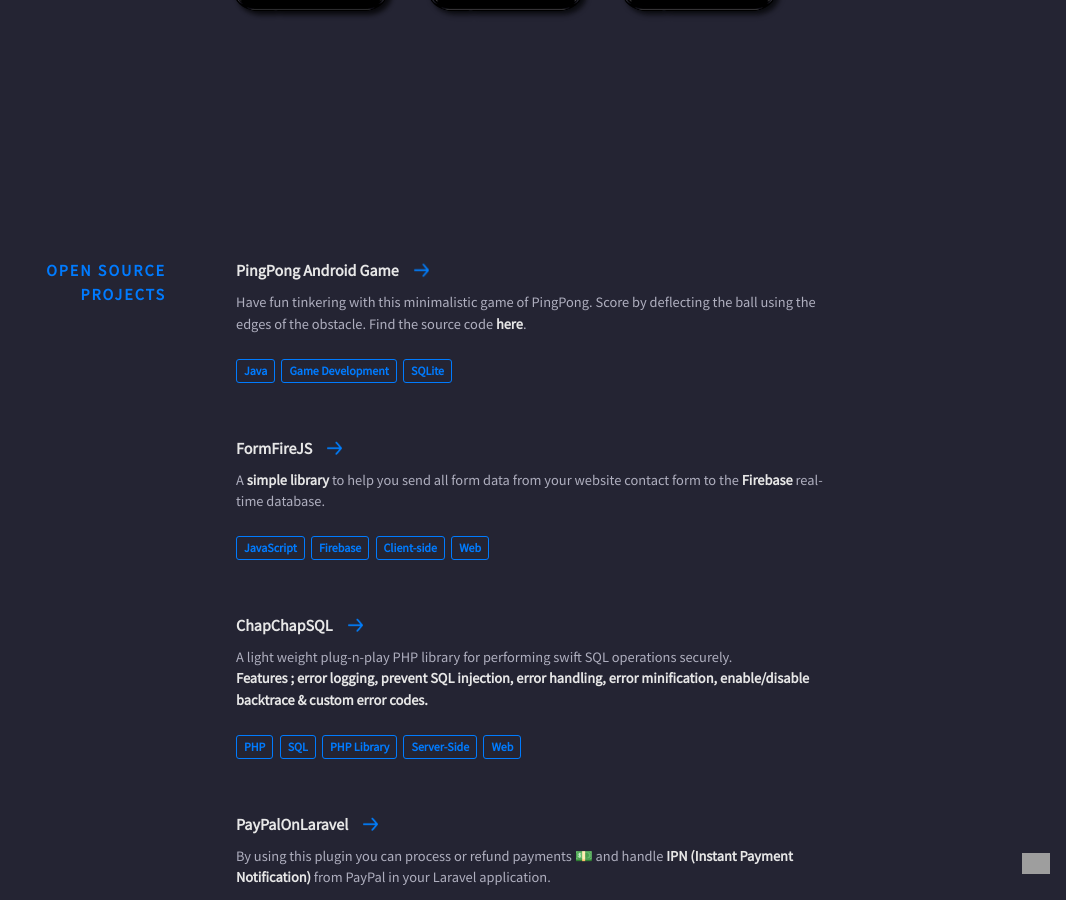
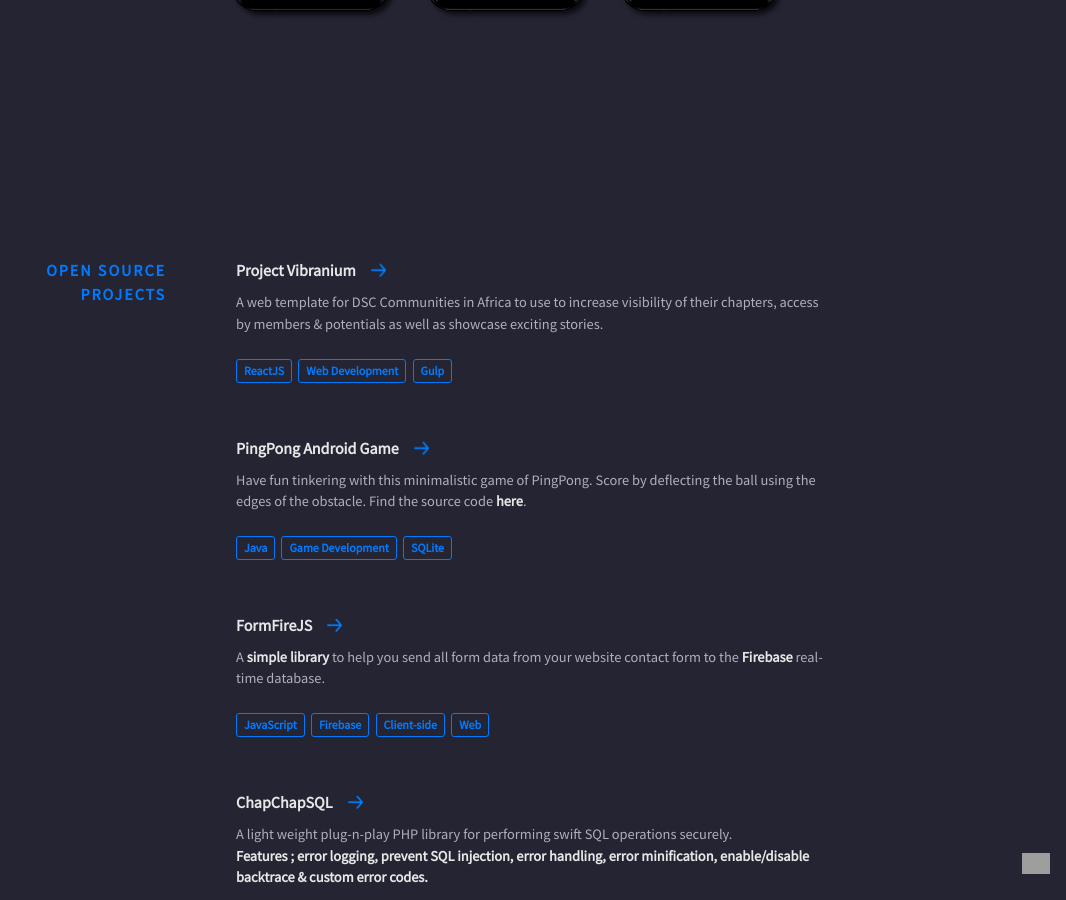
Before and after one commit to Timtech4u/timtech4u.github.io, a Jekyll site: the page built from index.html, in a window 1280 px wide and 900 px high, scrolled down 4125 px. Shown: the whole window, without its empty margins (214-1280 px from the left). Built offline with Jekyll 4.4.1, drawn with Linux system fonts in a browser that asks for light colours; nearby versions of some CDN libraries; grey boxes are pictures that could not be loaded.

Commit message:
Update other-projects.yml

```diff
--- a/_data/other-projects.yml
+++ b/_data/other-projects.yml
@@ -1,3 +1,12 @@
+- name: Project Vibranium
+  url: http://dsc.kisiiuniversity.ac.ke
+  code: https://github.com/kelvinkamau/Vibranium
+  description: A web template for DSC Communities in Africa to use to increase visibility of their chapters, access by members & potentials as well as showcase exciting stories.
+  used:
+  - thing: ReactJS
+  - thing: Web Development
+  - thing: Gulp
+
 - name: PingPong Android Game
   url: https://play.google.com/store/apps/details?id=app.kelvinkamau.pingpong
   code: https://github.com/kelvinkamau/PingPong
```
